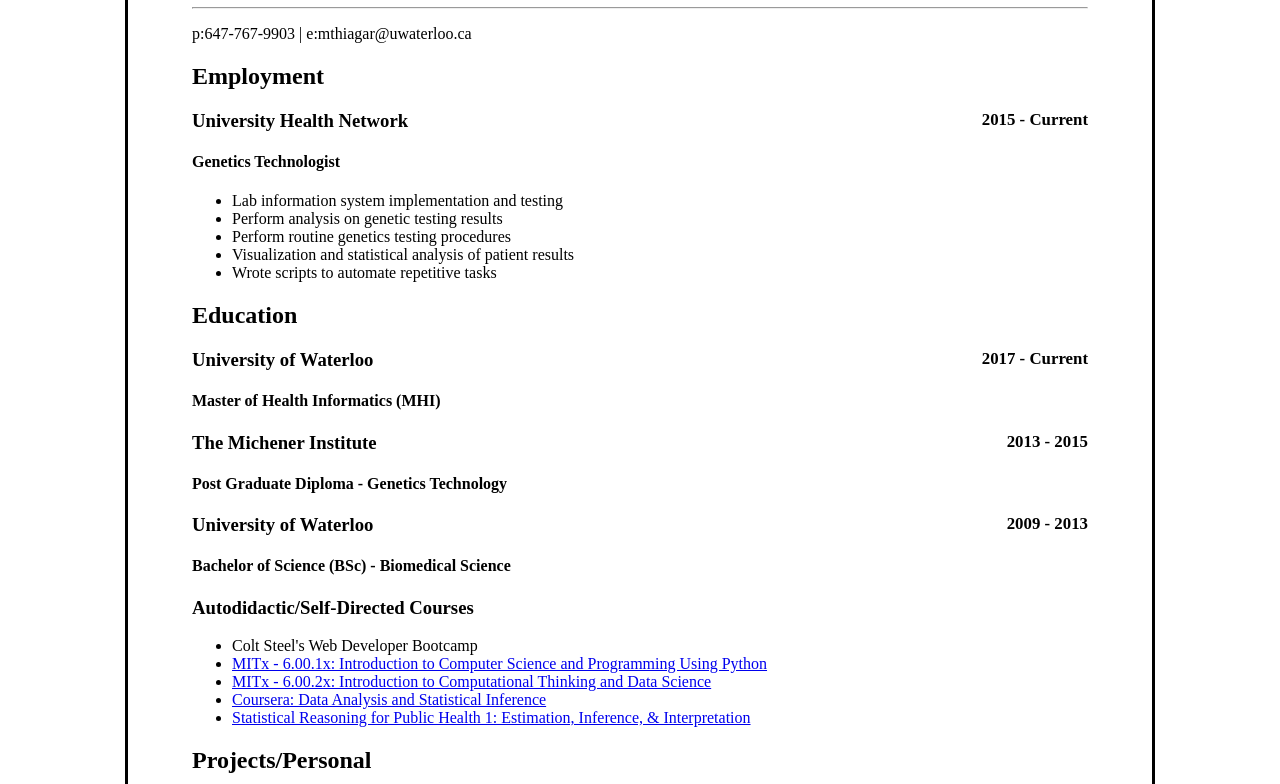
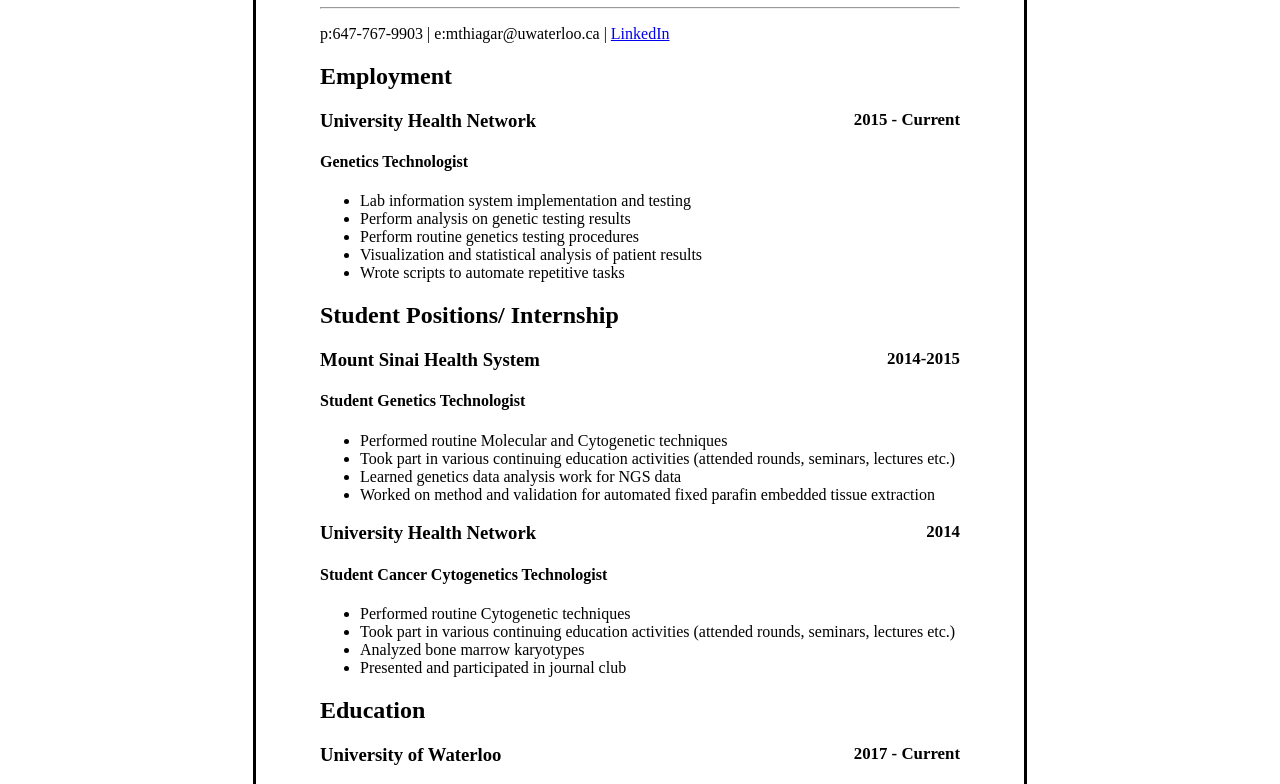
Before and after one commit to mthiagar/personalsite_archive, a plain HTML site: page index.html in a window 1280 px wide. Shown: the part 140-924 px from the top of the page. Drawn offline with Linux system fonts and the light colour scheme.

Commit message:
just testing

```diff
--- a/index.html
+++ b/index.html
@@ -7,7 +7,7 @@
 <body>
 <h1>Madhuran Thiagarajah</h1>
 <hr>
-<p>p:647-767-9903 | e:mthiagar@uwaterloo.ca</p>
+<p>p:647-767-9903 | e:mthiagar@uwaterloo.ca | <a href="https://ca.linkedin.com/in/madhuran-thiagarajah-15496733"> LinkedIn</a></p>
 <h2>Employment</h2>
 <h3 class= title>University Health Network <span class=dates>2015 - Current</h3>
 <h4>Genetics Technologist</h4>
@@ -19,6 +19,23 @@
 	<li>Wrote scripts to automate repetitive tasks</li>
 </ul>
 
+<h2>Student Positions/ Internship</h2>
+<h3 class= title>Mount Sinai Health System <span class=dates>2014-2015</h3>
+<h4>Student Genetics Technologist</h4>
+<ul>
+	<li>Performed routine Molecular and Cytogenetic techniques </li>
+	<li>Took part in various continuing education activities (attended rounds, seminars, lectures etc.)</li>
+	<li>Learned genetics data analysis work for NGS data</li>
+	<li>Worked on method and validation for automated fixed parafin embedded tissue extraction</li>
+</ul>
+<h3 class= title>University Health Network <span class=dates>2014</h3>
+<h4>Student Cancer Cytogenetics Technologist</h4>
+<ul>
+	<li>Performed routine Cytogenetic techniques </li>
+	<li>Took part in various continuing education activities (attended rounds, seminars, lectures etc.)</li>
+	<li>Analyzed bone marrow karyotypes</li>
+	<li>Presented and participated in journal club</li>
+</ul>
 <h2>Education</h2>
 <h3 class= title>University of Waterloo <span class=dates>2017 - Current</span></h3>
 <h4>Master of Health Informatics (MHI)</h4>
--- a/styles/resume.css
+++ b/styles/resume.css
@@ -1,5 +1,5 @@
 body{
-	width: 70%;
+	width: 50%;
 	margin: auto;
 	border:solid;
 	padding: 5%;
```
